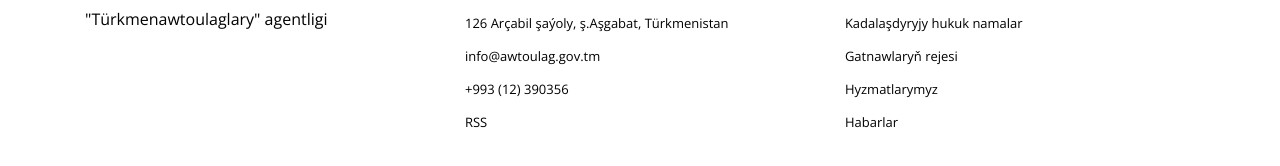
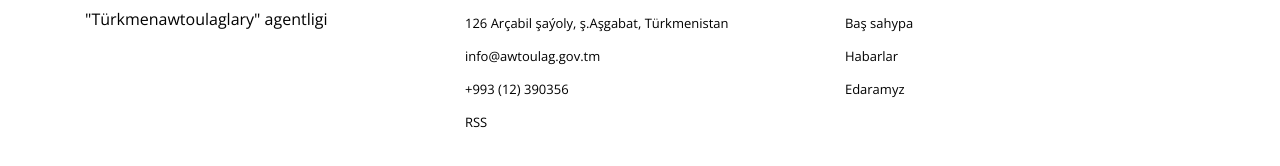
Before and after one commit to KuliyevMerdan/awtoulaglary, a plain HTML site: page index.html in a window 1280 px wide. Shown: the part 2783-2949 px from the top of the page. Drawn offline with nearby package versions, Linux system fonts and the light colour scheme; a web font is replaced by a local one.

Commit message:
Second commit

```diff
--- a/index.html
+++ b/index.html
@@ -227,10 +227,9 @@
                 <div class="col-md-4">
                     <h3>Sahypalar</h3>
                     <ul>
-                        <li><a href="#">Kadalaşdyryjy hukuk namalar</a></li>
-                        <li><a href="#">Gatnawlaryň rejesi</a></li>
-                        <li><a href="#">Hyzmatlarymyz</a></li>
-                        <li><a href="#">Habarlar</a></li>
+                        <li><a href="#home">Baş sahypa</a></li>
+                        <li><a href="#habarlar">Habarlar</a></li>
+                        <li><a href="#place">Edaramyz</a></li>
                     </ul>
                 </div>
             </div>
```
